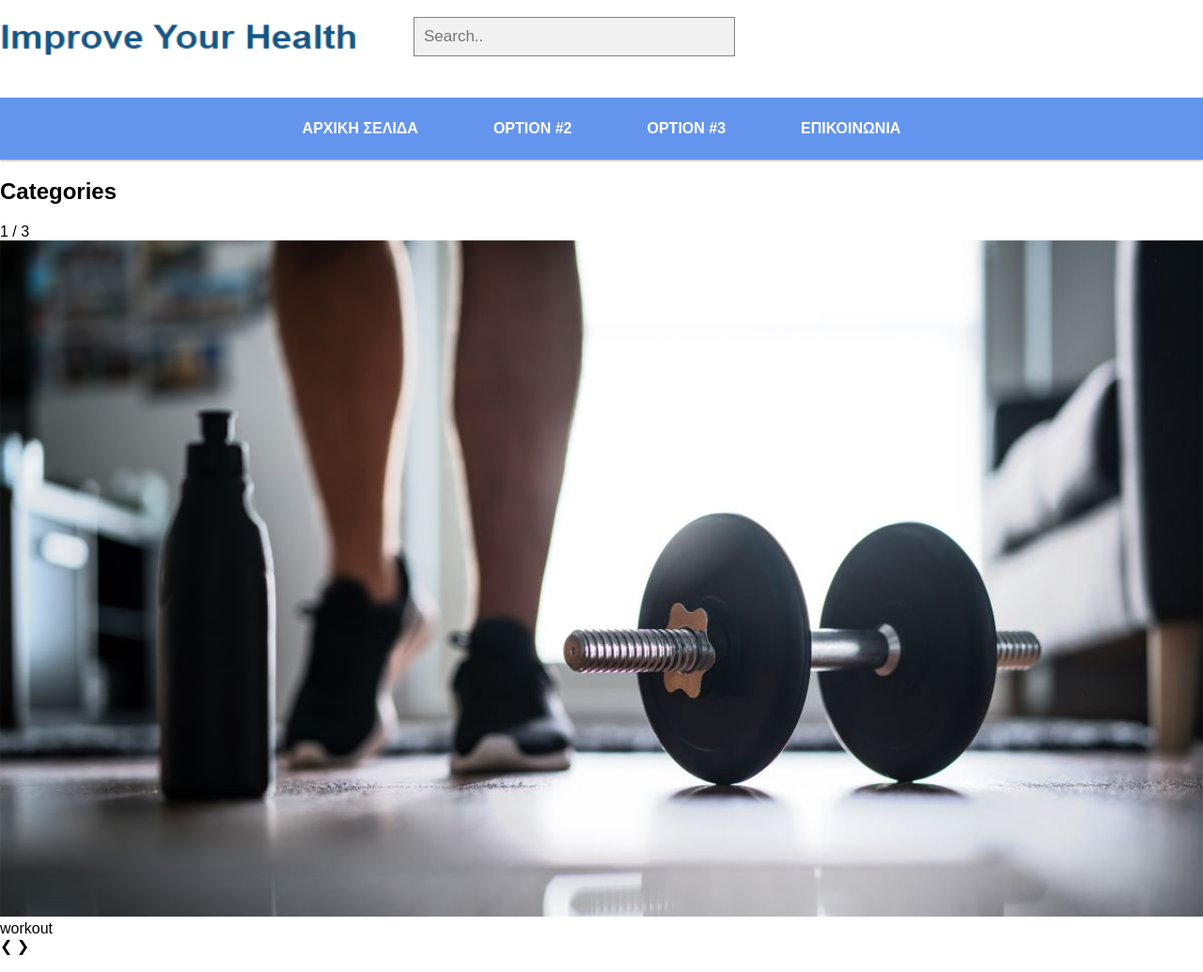
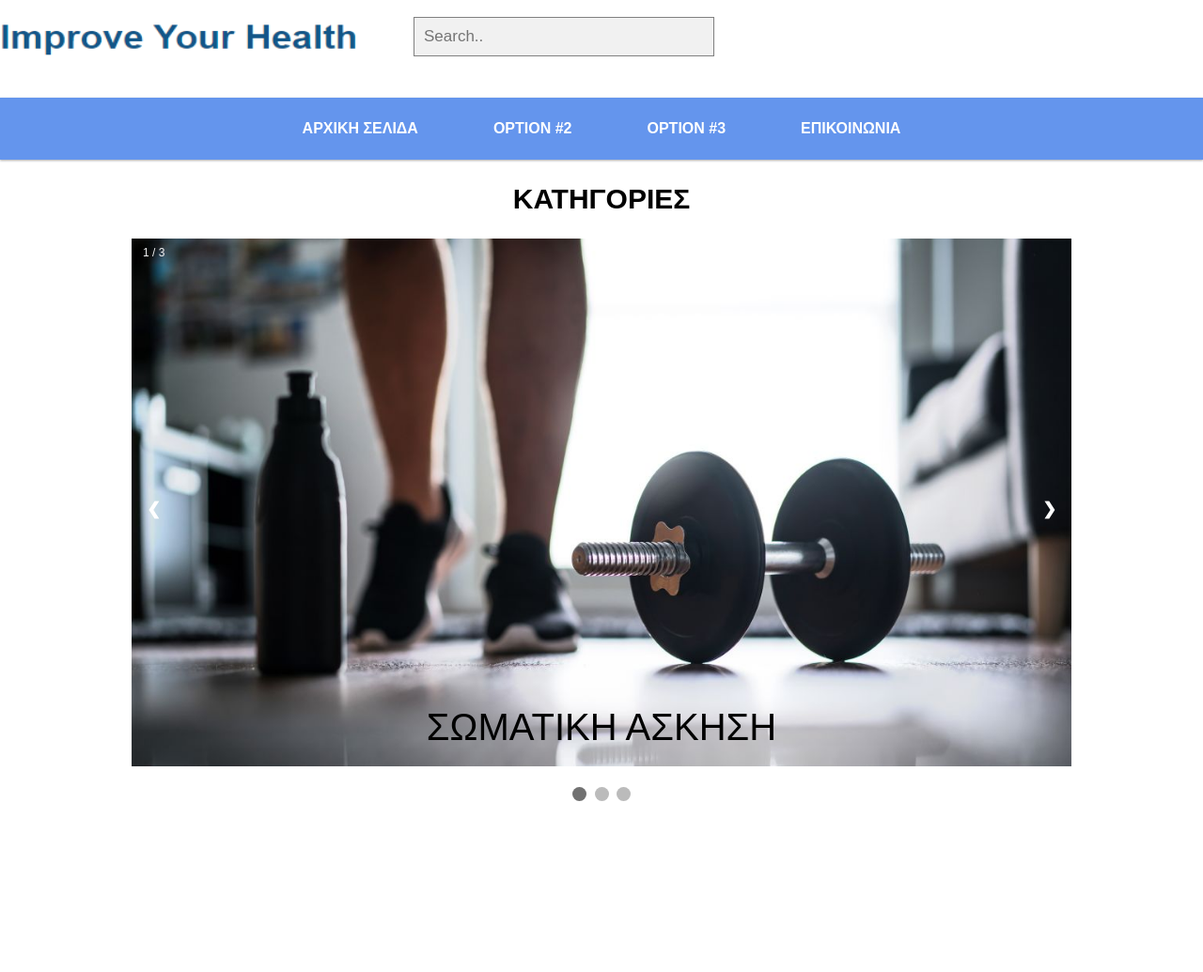
Before and after one commit to AristeaLachana/PSPI2022, a PHP site: page /categories.html in a window 1280 px wide. Shown: the whole page at 94% size. After the commit the page ends 853 px from the top, so only its background shows below. Run offline with PHP 8.4, Linux system fonts and the light colour scheme.

Commit message:
changing titles

```diff
--- a/categories.html
+++ b/categories.html
@@ -37,7 +37,7 @@ body {
 
     </nav>
   </div>
-<h2 class="header">Categories</h2>
+<h2 class="header">ΚΑΤΗΓΟΡΙΕΣ</h2>
 </div>
 <!-- Slideshow container -->
 <div class="slideshow-container">
@@ -46,19 +46,19 @@ body {
   <div class="mySlides fade">
     <div class="numbertext">1 / 3</div>
     <img src="workout.webp" style="width:100%">
-    <div class="text">workout</div>
+    <div class="text">ΣΩΜΑΤΙΚΗ ΑΣΚΗΣΗ</div>
   </div>
 
   <div class="mySlides fade">
     <div class="numbertext">2 / 3</div>
     <img src="nutrition.jpg" style="width:100%">
-    <div class="text">Caption Two</div>
+    <div class="text">ΔΙΑΤΡΟΦΗ</div>
   </div>
 
   <div class="mySlides fade">
     <div class="numbertext">3 / 3</div>
     <img src="psychology.jpg" style="width:100%">
-    <div class="text">Caption Three</div>
+    <div class="text">ΨΥΧΟΛΟΓΙΑ</div>
   </div>
 
   <!-- Next and previous buttons -->
--- a/pspi.css
+++ b/pspi.css
@@ -255,6 +255,36 @@ form.search::after {
   }
 }
 
+/*boxes for social media elements*/
+/*.fa {
+  padding: 10px;
+  font-size: 20px;
+  width: 40px;
+  text-align: center;
+  text-decoration: none;
+  margin: 5px 3px;
+  border-radius: 40%;
+}
+
+.fa:hover {
+  opacity: 0.7;
+}
+
+.fa-facebook {
+  background: #3B5998;
+  color: white;
+}
+
+.fa-youtube {
+  background: #bb0000;
+  color: white;
+}
+
+.fa-instagram {
+  background: #cd486b;
+  color: white;
+}*/
+
 /*all*/
 .containerBlog {
   flex-wrap: wrap;
@@ -274,8 +304,8 @@ form.search::after {
 }
 
 .containerBlog:hover{
-  transform: scale(1);
-  box-shadow: 0 10px 40px 0 rgba(0, 0, 0, 0.3);
+  transform: scale(1.005);
+  box-shadow: 0 10px 40px 0 rgba(0, 0, 0, 0.4);
   z-index: 3;
 }
   .containerBlog a{
@@ -421,7 +451,7 @@ form.search::after {
   background: #f1f1f1;
 }
 
-/*pagination - any page*/
+/*pagination*/
 .pagination {
     display: inline-block;
 }
@@ -446,7 +476,6 @@ form.search::after {
 .center {
   text-align: center;
 }
-
 /*signuppage*/
 .name {
   position: relative;
@@ -646,10 +675,97 @@ form.search::after {
 }
 
 /* categories */
-.slideshow {
+.header {
   text-align: center;
   font: Arial;
   font-size: 30px;
+}
+* {box-sizing:border-box}
+
+/* Slideshow container */
+.slideshow-container {
+  max-width: 1000px;
+  position: relative;
+  margin: auto;
+}
+
+/* Hide the images by default */
+.mySlides {
+  display: none;
+}
+
+/* Next & previous buttons */
+.prev, .next {
+  cursor: pointer;
+  position: absolute;
+  top: 50%;
+  width: auto;
+  margin-top: -22px;
+  padding: 16px;
+  color: white;
+  font-weight: bold;
+  font-size: 18px;
+  transition: 0.6s ease;
+  border-radius: 0 3px 3px 0;
+  user-select: none;
+}
+
+/* Position the "next button" to the right */
+.next {
+  right: 0;
+  border-radius: 3px 0 0 3px;
+}
+
+/* On hover, add a black background color with a little bit see-through */
+.prev:hover, .next:hover {
+  background-color: rgba(0,0,0,0.8);
+}
+
+/* Caption text */
+.text {
+  color: black;
+  font-size: 40px;
+  padding: 15px 2px;
+  position: absolute;
+  bottom: 8px;
+  width: 100%;
+  text-align: center;
+}
+
+/* Number text (1/3 etc) */
+.numbertext {
+  color: #f2f2f2;
+  font-size: 12px;
+  padding: 8px 12px;
+  position: absolute;
+  top: 0;
+}
+
+/* The dots/bullets/indicators */
+.dot {
+  cursor: pointer;
+  height: 15px;
+  width: 15px;
+  margin: 0 2px;
+  background-color: #bbb;
+  border-radius: 50%;
+  display: inline-block;
+  transition: background-color 0.6s ease;
+}
+
+.active, .dot:hover {
+  background-color: #717171;
+}
+
+/* Fading animation */
+.fade {
+  animation-name: fade;
+  animation-duration: 1.5s;
+}
+
+@keyframes fade {
+  from {opacity: .4}
+  to {opacity: 1}
 }
 
 .readmore{
```
